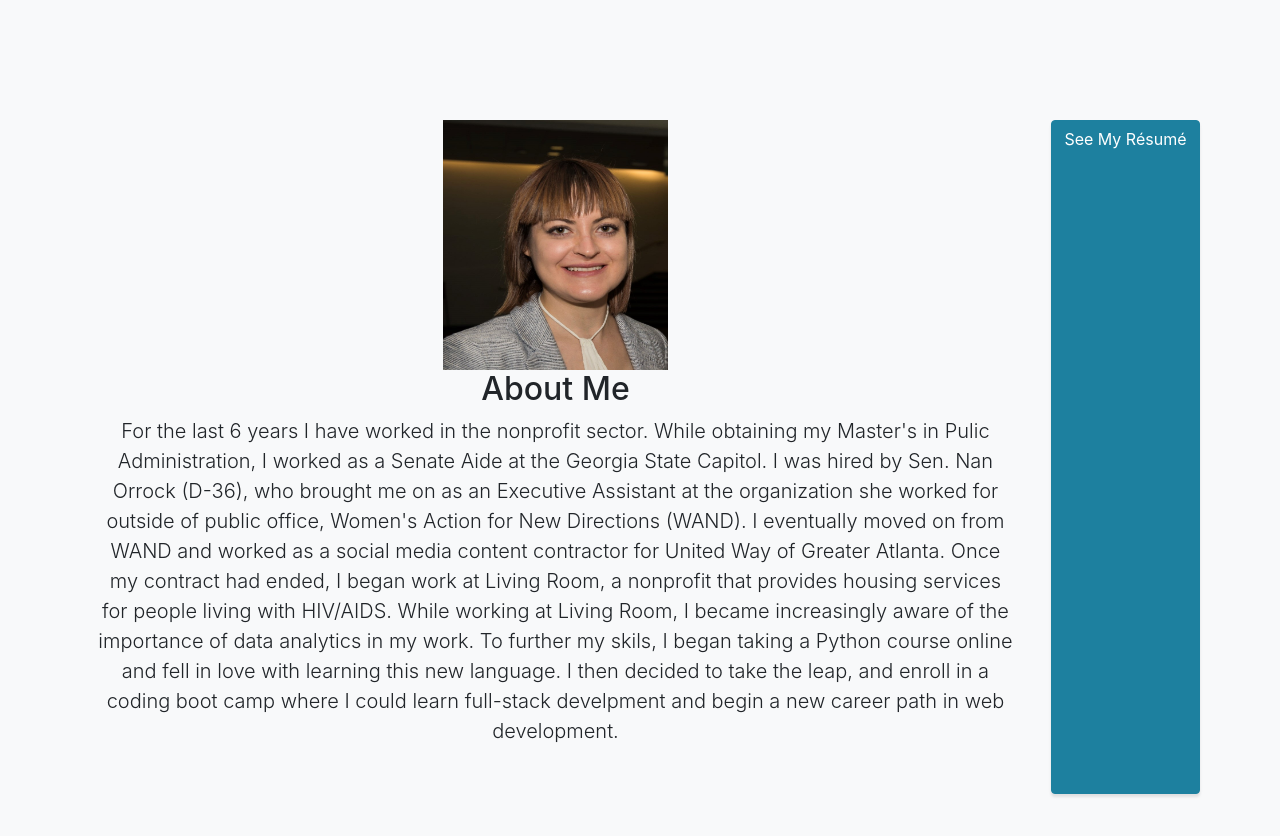
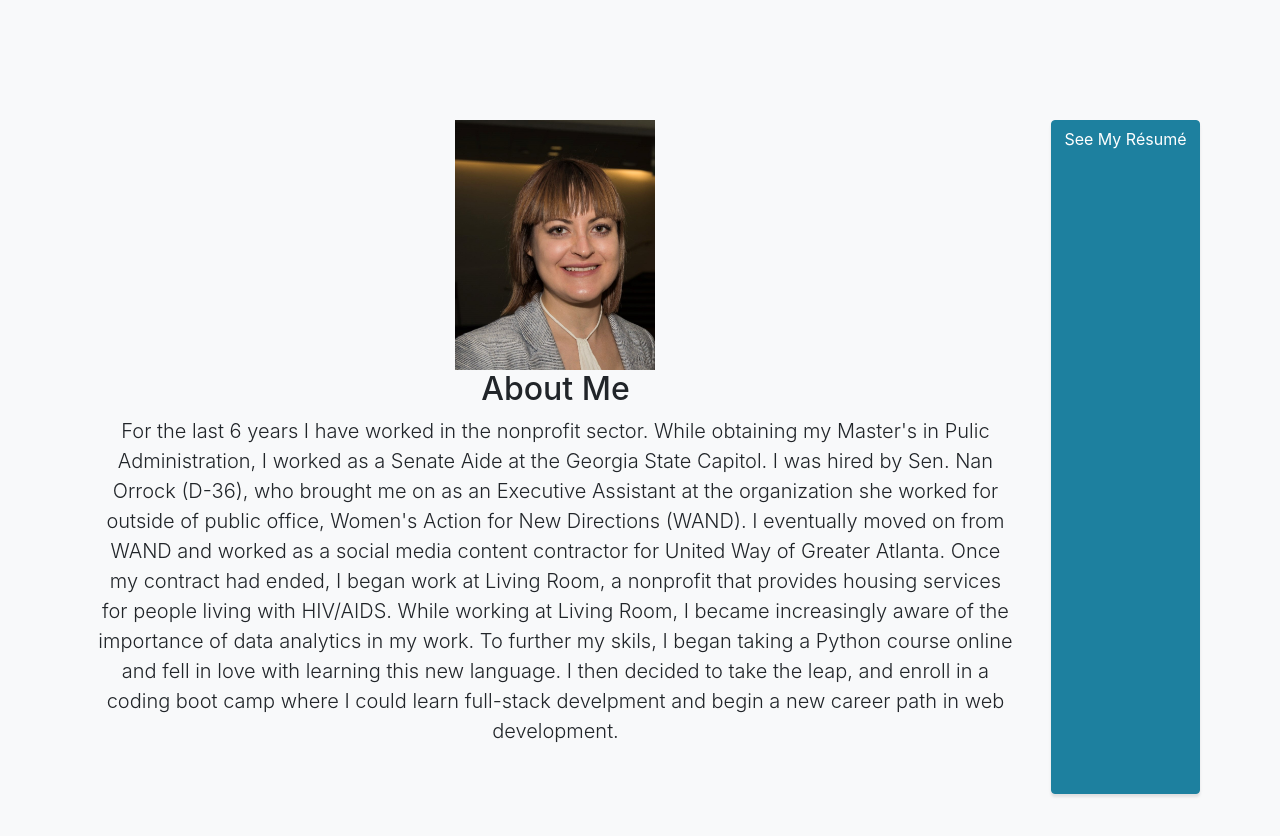
Before and after one commit to elinley1/elinley1.github.io, a website with bundled scripts: page index.html in a window 1280 px wide. Shown: the part 800-1636 px from the top of the page. Built offline with nearby package versions, Linux system fonts and the light colour scheme.

Commit message:
resized headshot with float

```diff
--- a/css/stylish-portfolio.css
+++ b/css/stylish-portfolio.css
@@ -35,6 +35,10 @@ h4,
 h5,
 h6 {
   font-weight: 700;
+}
+
+.floated {
+  float:left;
 }
 
 .text-faded {
--- a/index.html
+++ b/index.html
@@ -66,7 +66,7 @@
     <div class="container text-center">
       <div class="row">
         <div class="col-lg-10 mx-auto">
-            <img height="250px" width="225px" src="/img/el-headshot.jpg" alt="Placeholder" />
+          <img class="floated" height="250px" width="200px" src="/img/el-headshot.jpg" alt="Placeholder" />
           <h2>About Me</h2>
           <p class="lead mb-5">For the last 6 years I have worked in the nonprofit sector. While obtaining my Master's in Pulic Administration,
             I worked as a Senate Aide at the Georgia State Capitol. I was hired by Sen. Nan Orrock (D-36), who brought me
```
